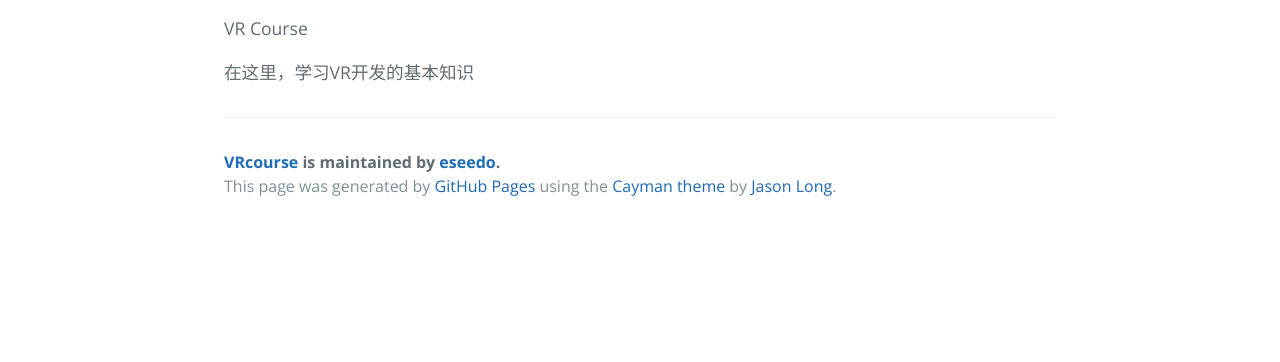
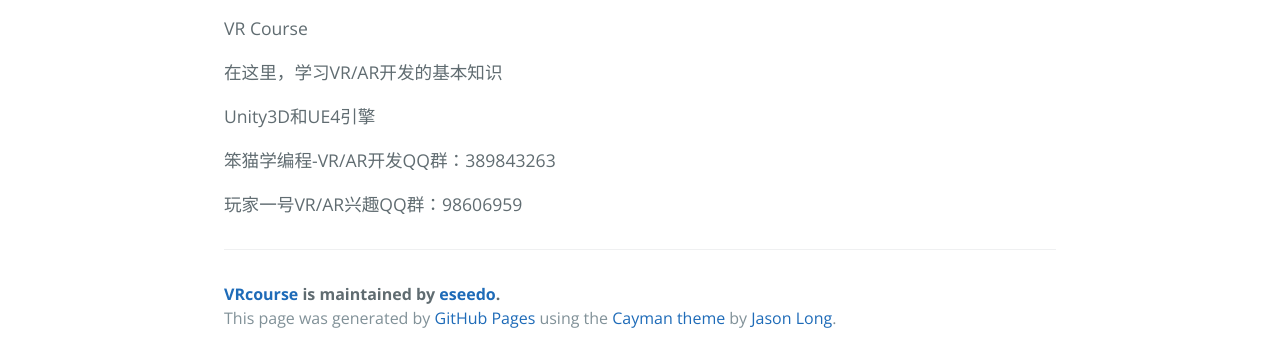
Before and after one commit to eseedo/AR-VRCourse, a plain HTML site: page index.html in a window 1280 px wide. Shown: the part 470-832 px from the top of the page. Before the commit the page ends 800 px from the top, so only its background shows below. Drawn offline with nearby package versions, Linux system fonts and the light colour scheme.

```diff
--- a/index.html
+++ b/index.html
@@ -24,7 +24,13 @@
 
 <p>VR Course</p>
 
-<p>在这里，学习VR开发的基本知识</p>
+<p>在这里，学习VR/AR开发的基本知识</p>
+
+<p>Unity3D和UE4引擎</p>
+
+<p>笨猫学编程-VR/AR开发QQ群：389843263 </p>
+
+<p>玩家一号VR/AR兴趣QQ群：98606959</p>
 
       <footer class="site-footer">
         <span class="site-footer-owner"><a href="https://github.com/eseedo/VRCourse">VRcourse</a> is maintained by <a href="https://github.com/eseedo">eseedo</a>.</span>
--- a/params.json
+++ b/params.json
@@ -1,6 +1,6 @@
 {
   "name": "VRcourse",
   "tagline": "VR Course",
-  "body": "# VRCourse\r\nVR Course\r\n\r\n在这里，学习VR开发的基本知识\r\n",
+  "body": "# VRCourse\r\nVR Course\r\n\r\n在这里，学习VR/AR开发的基本知识\r\n\r\nUnity3D和UE4引擎\r\n\r\n笨猫学编程-VR/AR开发QQ群：389843263 \r\n\r\n玩家一号VR/AR兴趣QQ群：98606959\r\n",
   "note": "Don't delete this file! It's used internally to help with page regeneration."
 }
```
